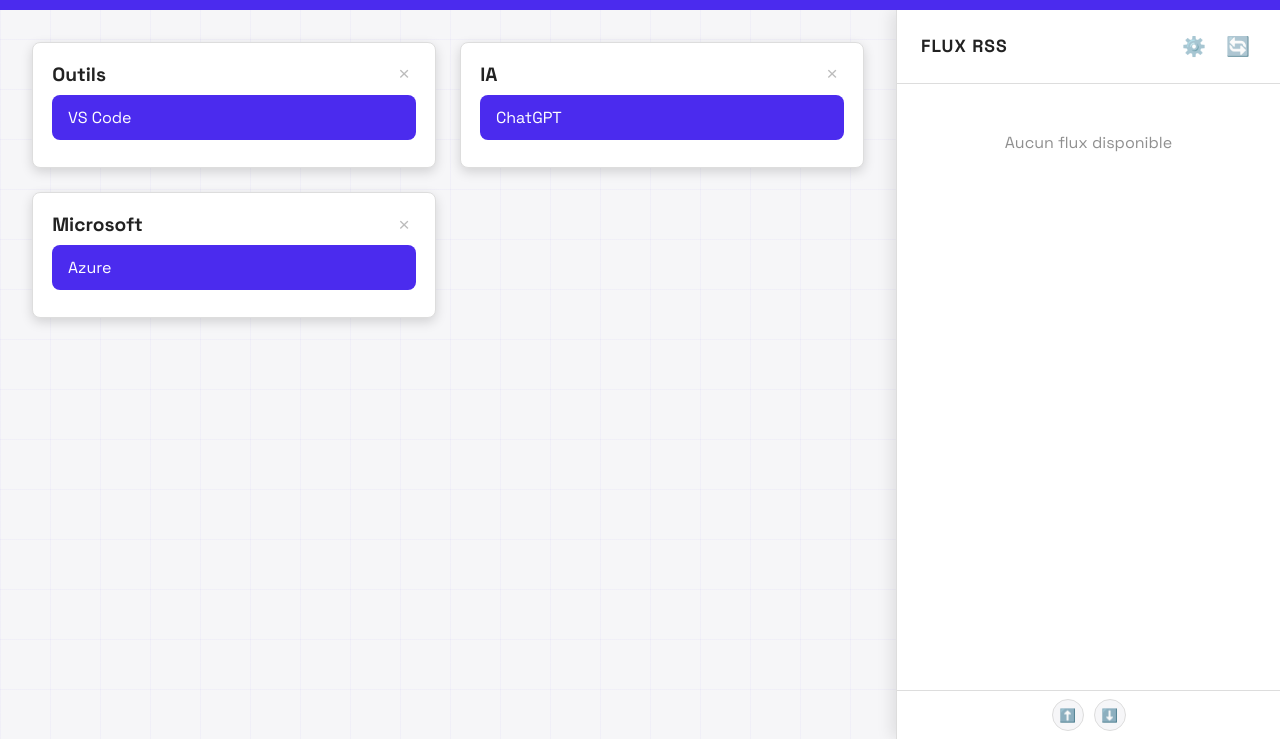
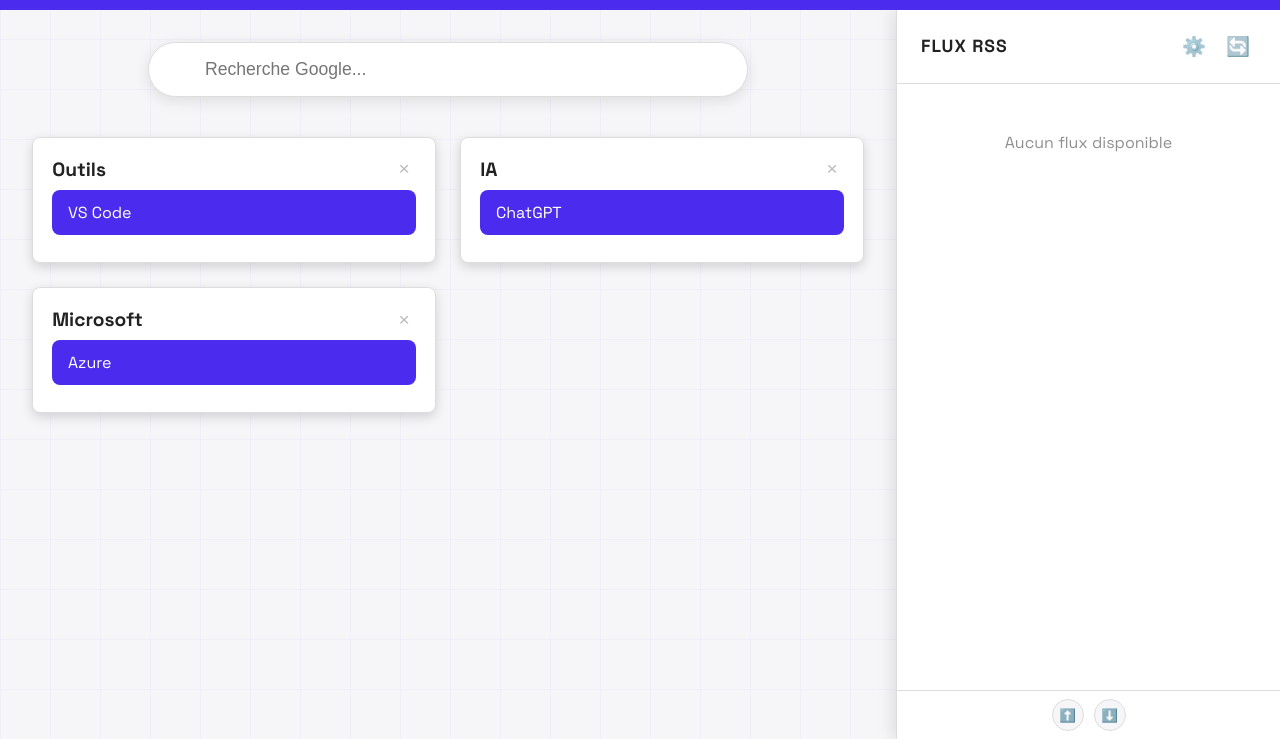
Before and after one commit to ebrangerieau/homepage360, a website built with Vite: page index.html in a window 1280 px wide. Shown: the part 61-800 px from the top of the page. Built offline with nearby package versions, Linux system fonts and the light colour scheme; no server answers.

Commit message:
Ajout d'une zonne de recherche google

```diff
--- a/index.html
+++ b/index.html
@@ -56,9 +56,17 @@
     </div>
   </header>
   <div class="main-container">
-    <main id="zones" class="zones">
-      <!-- Zones will be injected by script.js -->
-    </main>
+    <div class="content-wrapper">
+      <div class="google-search-container">
+        <form action="https://www.google.com/search" method="GET" target="_blank" id="google-search-form">
+          <span class="search-icon-g">G</span>
+          <input type="text" name="q" placeholder="Recherche Google..." autocomplete="off" />
+        </form>
+      </div>
+      <main id="zones" class="zones">
+        <!-- Zones will be injected by script.js -->
+      </main>
+    </div>
     <aside class="rss-sidebar">
       <div class="rss-header">
         <h2>Flux RSS</h2>
--- a/style.css
+++ b/style.css
@@ -1261,6 +1261,63 @@
   flex-direction: column;
 }
 
+/* Main Layout Wrapper */
+.content-wrapper {
+  flex: 1;
+  display: flex;
+  flex-direction: column;
+  overflow: hidden;
+  position: relative;
+}
+
+/* Google Search Container */
+.google-search-container {
+  padding: 2rem 2rem 0.5rem 2rem;
+  display: flex;
+  justify-content: center;
+  flex-shrink: 0;
+  animation: slideDown 0.5s var(--transition-timing);
+  z-index: 50;
+}
+
+.google-search-container form {
+  position: relative;
+  width: 100%;
+  max-width: 600px;
+}
+
+.google-search-container input {
+  width: 100%;
+  padding: 1rem 1rem 1rem 3.5rem;
+  border-radius: 50px;
+  border: 1px solid var(--color-border);
+  background: var(--color-surface);
+  color: var(--color-text);
+  font-size: 1.1rem;
+  box-shadow: 0 4px 15px rgba(0, 0, 0, 0.1);
+  transition: all 0.3s var(--transition-timing);
+  backdrop-filter: blur(10px);
+}
+
+.google-search-container input:focus {
+  outline: none;
+  box-shadow: 0 8px 25px rgba(var(--color-primary-rgb), 0.3);
+  border-color: var(--color-primary);
+  transform: translateY(-2px);
+}
+
+.search-icon-g {
+  position: absolute;
+  left: 1.2rem;
+  top: 50%;
+  transform: translateY(-50%);
+  font-weight: 900;
+  font-size: 1.2rem;
+  color: var(--color-primary);
+  pointer-events: none;
+  font-family: 'Space Grotesk', sans-serif;
+}
+
 .rss-content {
   display: flex;
   flex-direction: column;
```
